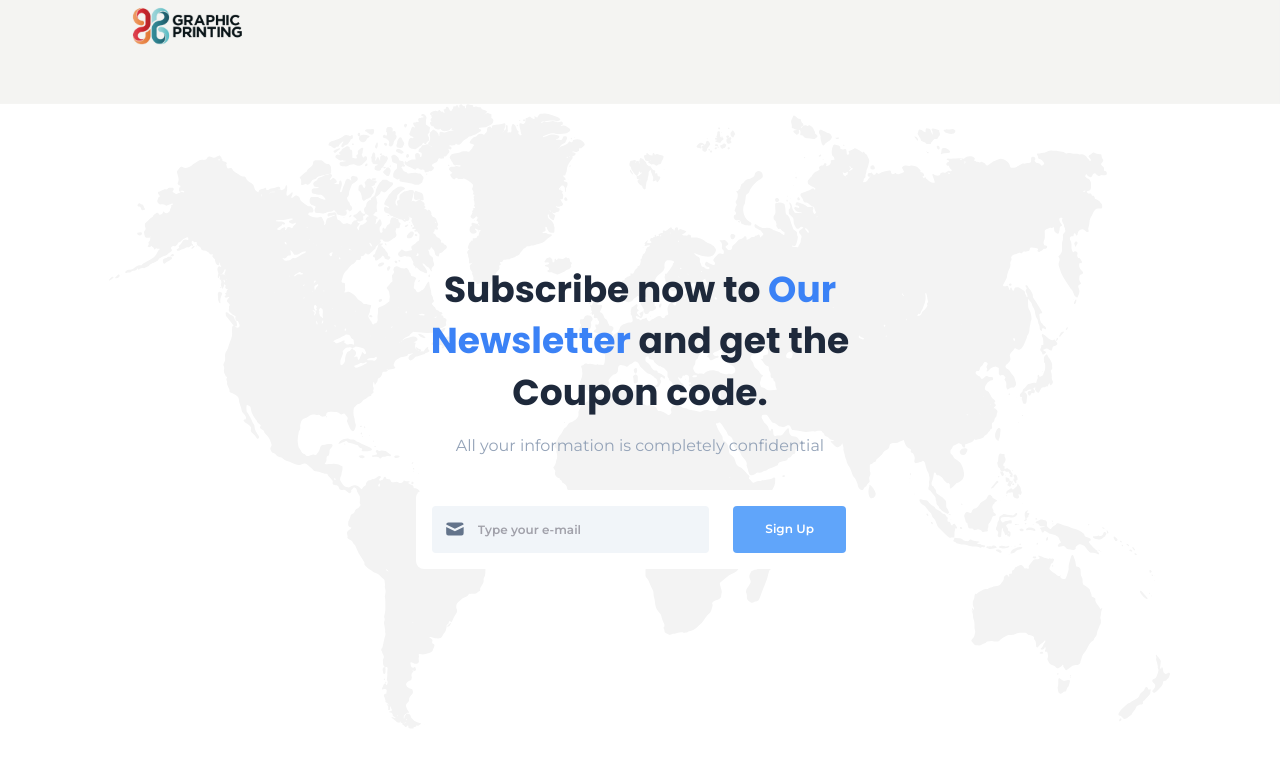
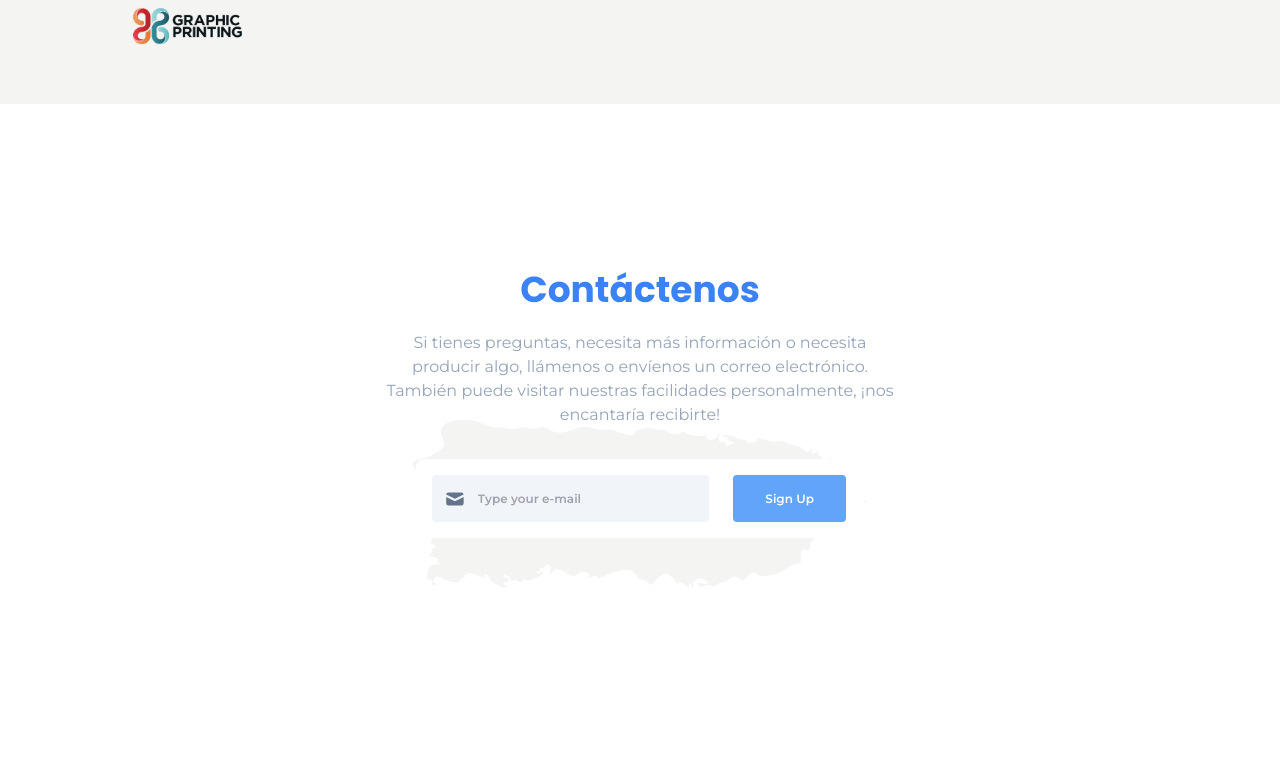
Before and after one commit to guillermoaviles/gpd-main-site, a Next.js app: page / in a window 1280 px wide. Shown: the part 1886-2660 px from the top of the page. Built offline with nearby package versions, Linux system fonts and the light colour scheme.

Commit message:
footer svg

```diff
--- a/src/pages/index.js
+++ b/src/pages/index.js
@@ -307,17 +307,16 @@ function Home() {
                         </div>
                     </div>
                 </section> */}
-                <section className="py-20 bg-top bg-no-repeat" style={{ backgroundImage: "url('assets/imgs/elements/blob.svg')" }}>
+                <section className="py-20 bg-top bg-no-repeat" style={{ backgroundImage: "url('assets/imgs/elements/puerto-rico.svg')" }}>
                     <div className="container px-4 mx-auto">
                         <div className="relative py-20 px-4 lg:p-20">
                             <div className="max-w-lg mx-auto text-center">
                                 <h2 className="mb-4 text-3xl lg:text-4xl font-bold font-heading wow animate__animated animate__fadeIn">
-                                    <span>Subscribe now to</span>
-                                    <span className="text-blue-500"> Our Newsletter </span>
-                                    <span>and get the Coupon code.</span>
+                                    <span className="text-blue-500"> Contáctenos </span>
                                 </h2>
                                 <p className="mb-8 text-blueGray-400 wow animate__animated animate__fadeIn" data-wow-delay=".3s">
-                                    All your information is completely confidential
+                                    Si tienes preguntas, necesita más información o necesita producir algo, llámenos o envíenos un correo
+                                    electrónico. También puede visitar nuestras facilidades personalmente, ¡nos encantaría recibirte!
                                 </p>
                                 <div className="p-4 bg-white rounded-lg flex flex-wrap max-w-md mx-auto wow animate__animated animate__fadeIn" data-wow-delay=".5s">
                                     <div className="flex w-full md:w-2/3 px-3 mb-3 md:mb-0 md:mr-6 bg-blueGray-100 rounded">
```
Also changed, not shown: public/assets/imgs/elements/puerto-rico.svg (added).
